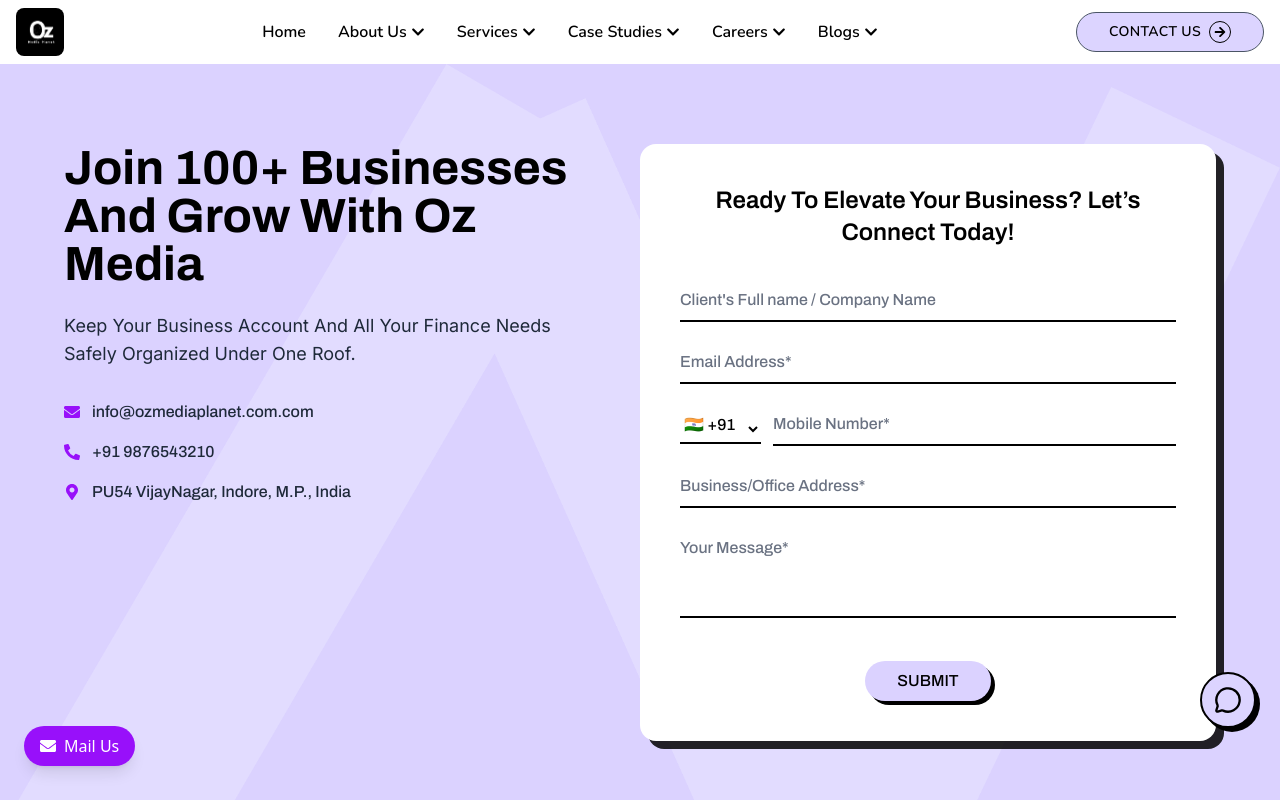
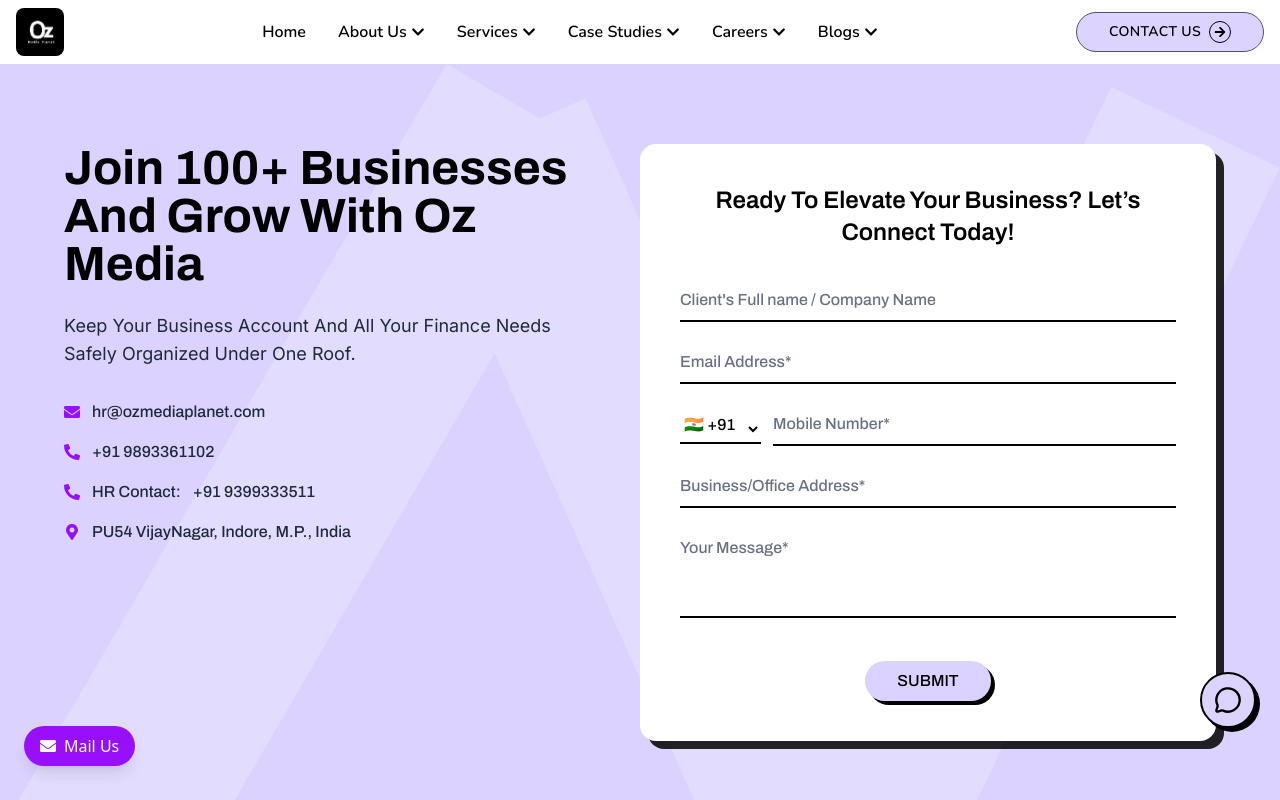
Before and after one commit to Suryansh9331/Official_OzMP_web, a React (Vite) app: page /contact-us in a window 1280 px wide. Shown: the top 800 px of the page. Built offline with nearby package versions, Linux system fonts and the light colour scheme; a web font is replaced by a local one.

Commit message:
contact and mail updated again

```diff
--- a/src/Pages/Contact/Contact.jsx
+++ b/src/Pages/Contact/Contact.jsx
@@ -112,11 +112,11 @@
 //         >
 //           <div className="flex items-center gap-3">
 //             <FaEnvelope className="text-purple-600" />
-//             <span>info@ozmediaplanet.com.com</span>
+//             <span>hr@ozmediaplanet.com</span>
 //           </div>
 //           <div className="flex items-center gap-3">
 //             <FaPhoneAlt className="text-purple-600" />
-//             <span>+91 9876543210</span>
+//             <span>+91 9893361102</span>
 //           </div>
 //           <div className="flex items-center gap-3">
 //             <FaMapMarkerAlt className="text-purple-600" />
@@ -356,16 +356,23 @@ const Contact = () => {
           <div className="flex items-center gap-3">
             <FaEnvelope className="text-purple-600" />
             <a
-              href="mailto:info@ozmediaplanet.com.com"
+              href="mailto:hr@ozmediaplanet.com"
               className="hover:text-purple-800"
             >
-              info@ozmediaplanet.com.com
+              hr@ozmediaplanet.com
             </a>
           </div>
           <div className="flex items-center gap-3">
             <FaPhoneAlt className="text-purple-600" />
-            <a href="tel:+919876543210" className="hover:text-purple-800">
-              +91 9876543210
+            <a href="tel:+919893361102" className="hover:text-purple-800">
+              +91 9893361102
+            </a>
+          </div>
+          <div className="flex items-center gap-3">
+            <FaPhoneAlt className="text-purple-600" />
+            <span>HR Contact:</span>
+            <a href="tel:+919399333511" className="hover:text-purple-800">
+              +91 9399333511
             </a>
           </div>
           <div className="flex items-center gap-3">
@@ -495,7 +502,7 @@ const Contact = () => {
         className="fixed bottom-6 left-6 z-50 hidden md:block "
       >
         <a
-          href="mailto:info@ozmediaplanet.com.com"
+          href="mailto:hr@ozmediaplanet.com"
           className="flex items-center gap-2 bg-purple-600 hover:bg-purple-700 text-white px-4 py-2 rounded-full shadow-lg md:animate-bounce  "
         >
           <FaEnvelope />
--- a/src/Pages/Project/Project.jsx
+++ b/src/Pages/Project/Project.jsx
@@ -191,7 +191,7 @@
 //             performant applications that make an impact.
 //           </p>
 //           <a
-//             href="mailto:info@ozmediaplanet.com.com"
+//             href="mailto:hr@ozmediaplanet.com"
 //             className="bg-[#DBD2FF] hover:bg-purple-300 text-black px-6 py-3 rounded-full font-[Outfit] transition"
 //           >
 //             Let’s Connect
@@ -398,7 +398,7 @@ const ProjectDetails = () => {
             performant applications that make an impact.
           </p>
           <a
-            href="mailto:info@ozmediaplanet.com.com"
+            href="mailto:hr@ozmediaplanet.com"
             className="bg-[#DBD2FF] hover:bg-purple-300 text-black px-6 py-3 rounded-full font-[Outfit] transition"
           >
             Let’s Connect
```
